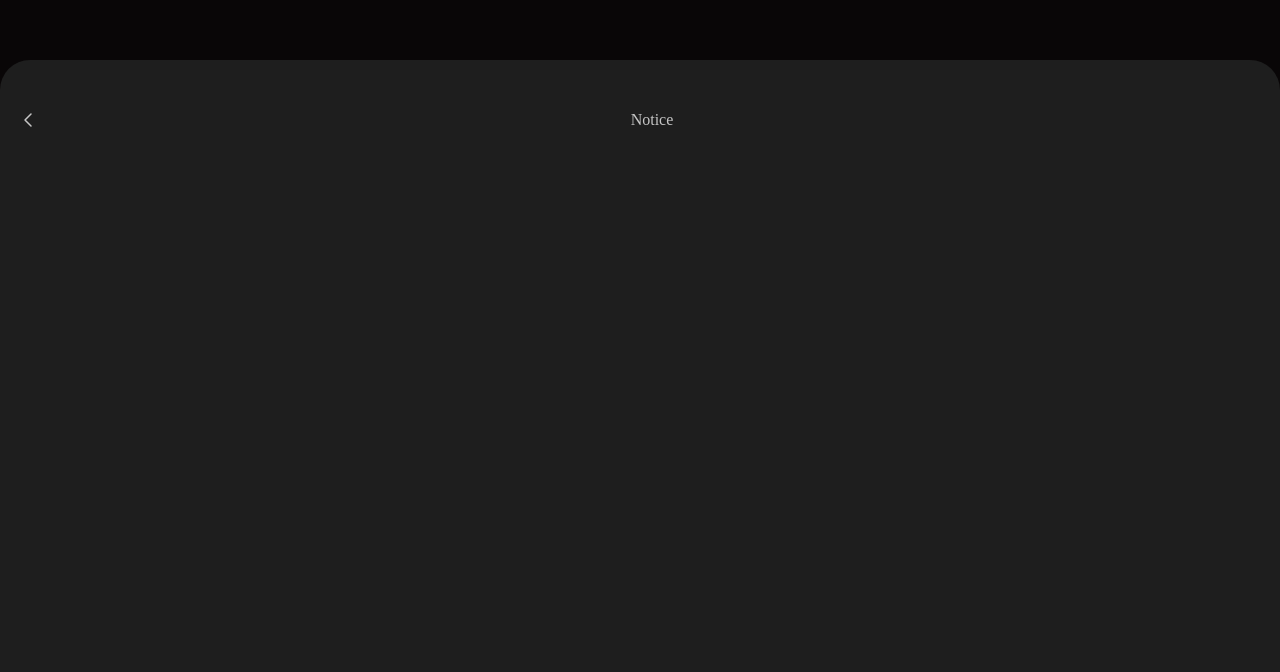
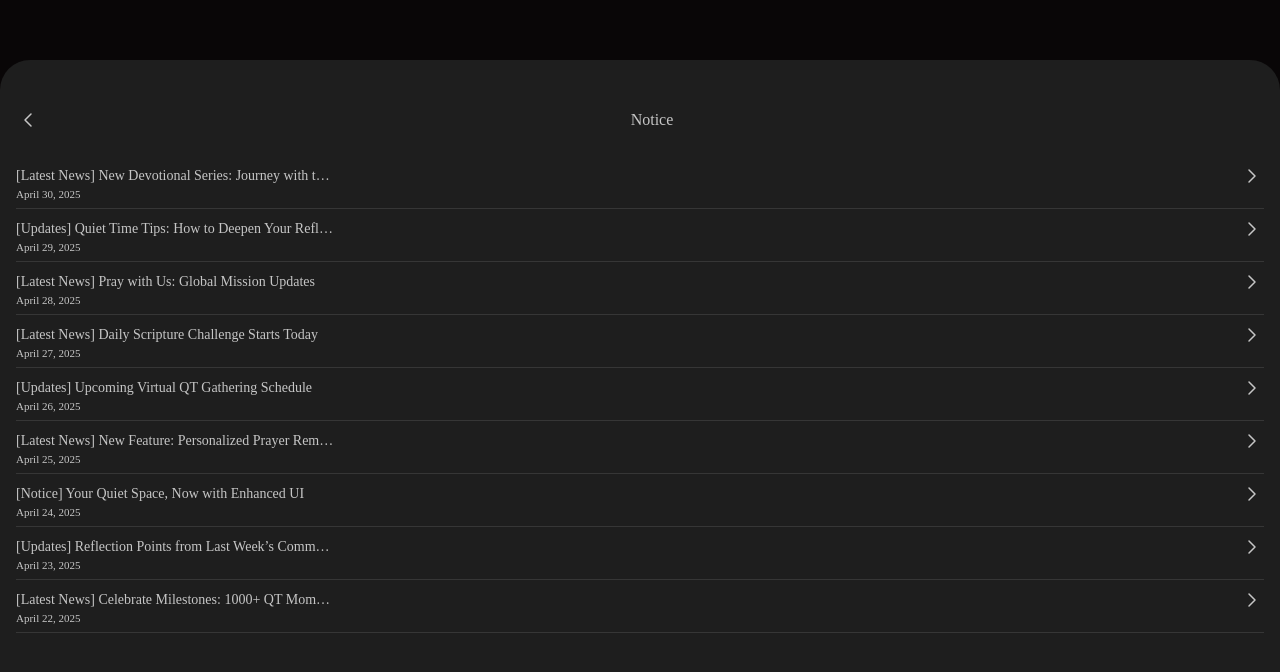
Before and after one commit to delee-dix/deepen-qt, a Nuxt app: page /home/mypage/notice in a window 1280 px wide. Shown: the top 672 px of the page. Built offline with nearby package versions, Linux system fonts and the light colour scheme.

Commit message:
add notice list

```diff
--- a/pages/home/mypage/notice.vue
+++ b/pages/home/mypage/notice.vue
@@ -13,6 +13,89 @@
         />
         <div>Notice</div>
         <div></div>
+      </div>
+      <div class="notice-list">
+        <div class="notice-content">
+          <div class="title">
+            <div class="title-text">
+              [Latest News] New Devotional Series: Journey with the Psalms
+            </div>
+            <img src="/icon/ic_chevron_right.svg" alt="chevron-right" />
+          </div>
+          <div class="date">April 30, 2025</div>
+        </div>
+        <div class="notice-content">
+          <div class="title">
+            <div class="title-text">
+              [Updates] Quiet Time Tips: How to Deepen Your Reflection
+            </div>
+            <img src="/icon/ic_chevron_right.svg" alt="chevron-right" />
+          </div>
+          <div class="date">April 29, 2025</div>
+        </div>
+        <div class="notice-content">
+          <div class="title">
+            <div class="title-text">
+              [Latest News] Pray with Us: Global Mission Updates
+            </div>
+            <img src="/icon/ic_chevron_right.svg" alt="chevron-right" />
+          </div>
+          <div class="date">April 28, 2025</div>
+        </div>
+        <div class="notice-content">
+          <div class="title">
+            <div class="title-text">
+              [Latest News] Daily Scripture Challenge Starts Today
+            </div>
+            <img src="/icon/ic_chevron_right.svg" alt="chevron-right" />
+          </div>
+          <div class="date">April 27, 2025</div>
+        </div>
+        <div class="notice-content">
+          <div class="title">
+            <div class="title-text">
+              [Updates] Upcoming Virtual QT Gathering Schedule
+            </div>
+            <img src="/icon/ic_chevron_right.svg" alt="chevron-right" />
+          </div>
+          <div class="date">April 26, 2025</div>
+        </div>
+        <div class="notice-content">
+          <div class="title">
+            <div class="title-text">
+              [Latest News] New Feature: Personalized Prayer Reminders
+            </div>
+            <img src="/icon/ic_chevron_right.svg" alt="chevron-right" />
+          </div>
+          <div class="date">April 25, 2025</div>
+        </div>
+        <div class="notice-content">
+          <div class="title">
+            <div class="title-text">
+              [Notice] Your Quiet Space, Now with Enhanced UI
+            </div>
+            <img src="/icon/ic_chevron_right.svg" alt="chevron-right" />
+          </div>
+          <div class="date">April 24, 2025</div>
+        </div>
+        <div class="notice-content">
+          <div class="title">
+            <div class="title-text">
+              [Updates] Reflection Points from Last Week’s Community Chat
+            </div>
+            <img src="/icon/ic_chevron_right.svg" alt="chevron-right" />
+          </div>
+          <div class="date">April 23, 2025</div>
+        </div>
+        <div class="notice-content">
+          <div class="title">
+            <div class="title-text">
+              [Latest News] Celebrate Milestones: 1000+ QT Moments Shared
+            </div>
+            <img src="/icon/ic_chevron_right.svg" alt="chevron-right" />
+          </div>
+          <div class="date">April 22, 2025</div>
+        </div>
       </div>
     </div>
   </div>
@@ -59,6 +142,38 @@
       align-items: center;
       margin-top: 32px;
     }
+
+    .notice-list {
+      display: flex;
+      flex-direction: column;
+      margin-top: 24px;
+
+      .notice-content {
+        display: flex;
+        flex-direction: column;
+        border-bottom: 1px solid #363636;
+        padding: 8px 0;
+
+        .title {
+          display: flex;
+          width: 100%;
+          font-size: 14px;
+          justify-content: space-between;
+          align-items: center;
+
+          .title-text {
+            width: 320px;
+            overflow: hidden;
+            text-overflow: ellipsis;
+            white-space: nowrap;
+          }
+        }
+
+        .date {
+          font-size: 11px;
+        }
+      }
+    }
   }
 }
 </style>
```
